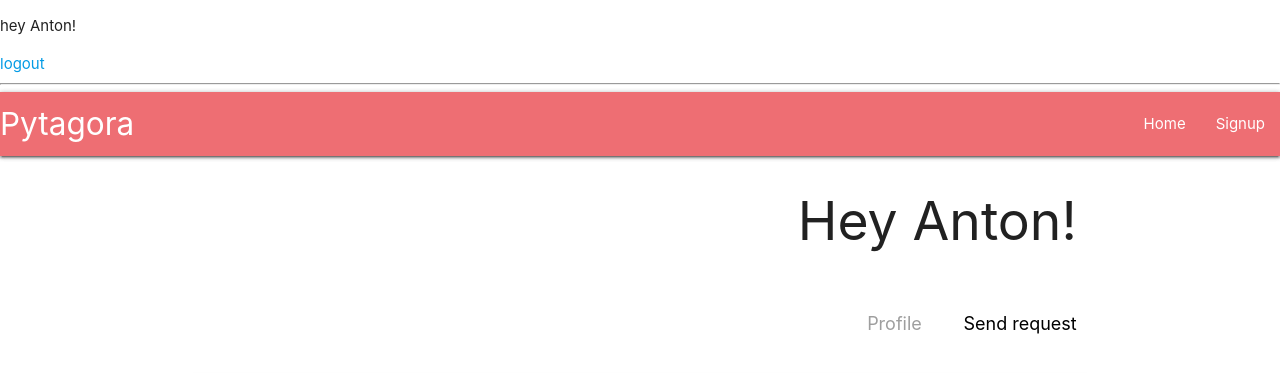
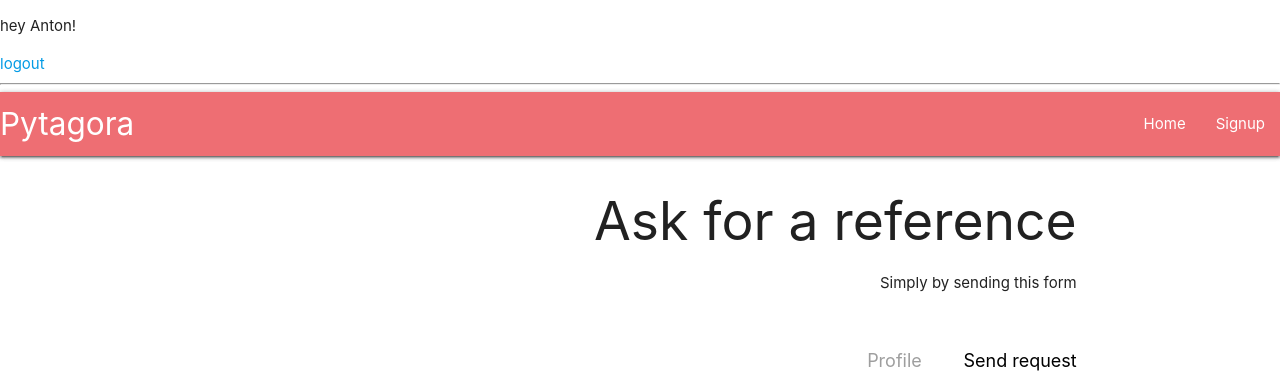
Before and after one commit to 4ntm4n/ms-four, a Django app: page /send-request/ in a window 1280 px wide. Shown: the top 373 px of the page. Run offline with Django 4.2, Linux system fonts and the light colour scheme; a user stored in the database is signed in; some libraries are stand-ins or nearby versions.

Commit message:
add warning text for sending request to private email add paragraph to page header

```diff
--- a/userprofile/forms.py
+++ b/userprofile/forms.py
@@ -22,6 +22,10 @@ class RequestForm(ModelForm):
     def __init__(self, *args, **kwargs):
         self.request = kwargs.pop('request', None)
         super().__init__(*args, **kwargs)
+
+        self.fields["company_name"].help_text = (
+            _("What company did you work for?")
+        )
 
     class Meta:
         model = RefRequest
--- a/userprofile/templates/userprofile/components/forms/send_request_form.html
+++ b/userprofile/templates/userprofile/components/forms/send_request_form.html
@@ -8,7 +8,7 @@
          alt=""/>
 {% endblock form_image %}
 {% block form_title %}
-    Send a request to your reference
+    Fill in your details below and we'll do the rest
 {% endblock form_title %}
 {% block form %}
     <form action="" method="post">
@@ -22,7 +22,12 @@
             </div>
         </div>
         {{ form.to_email|materializecss }}
+        <div class="row imput-field">
 
+        </div>
+        <blockquote >
+            We do not recoment sending a reference request to a private email adress <a href=""> learn why</a>
+        </blockquote>
         <div class="row imput-field">
             <div class=" col s12 right-align">
                 <button type="submit" class="btn">Submit</button>
--- a/userprofile/templates/userprofile/send_request.html
+++ b/userprofile/templates/userprofile/send_request.html
@@ -3,8 +3,9 @@
 {% block content %}
 <div class="container">
     <div class="heading-row row row-margin-delete">
-        <div class="heading-box col s12">
-            <h2 class="hm right">Hey {{ user.first_name }}!</h2>
+        <div class="heading-box right-align col s12">
+            <h2 class="hm ">Ask for a reference</h2>
+            <p>Simply by sending this form</p>
         </div>
     </div>
     <div class="crumbs-row row">
--- a/userprofile/templates/userprofile/test_profile.html
+++ b/userprofile/templates/userprofile/test_profile.html
@@ -4,8 +4,9 @@
     <div class="container center lighten-3">
         <section class="profile-section">
             <div class="heading-row row row-margin-delete">
-                <div class="heading-box col s12">
-                    <h2 class="hm right">Hey {{ user.first_name }}!</h2>
+                <div class="heading-box right-align col s12">
+                    <h2 class="hm ">Hey {{ user.first_name }}!</h2>
+                    <p>welcome to the inbox for your references</p>
                 </div>
             </div>
             <div class="crumbs-row row">
```
Also changed, not shown: db.sqlite3, 2 other files.
